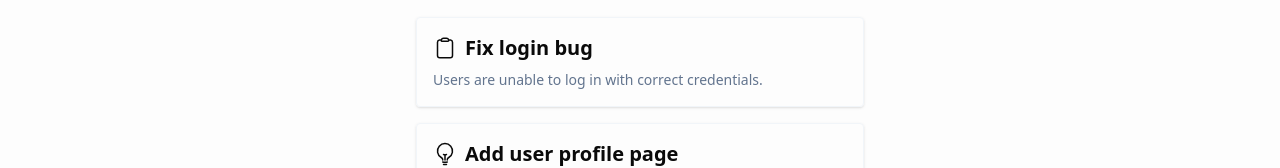
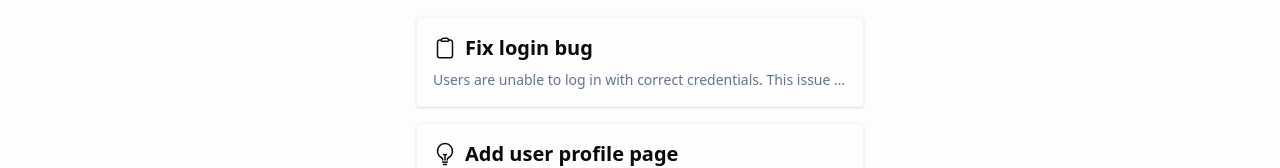
Before and after one commit to robinofskii/the-road-to-next-app, a Next.js app: page /tickets in a window 1280 px wide. Shown: the part 167-335 px from the top of the page. Built offline with nearby package versions, Linux system fonts and the light colour scheme.

Commit message:
feat: expand description for ticket to mock long descriptions

```diff
--- a/src/data.ts
+++ b/src/data.ts
@@ -11,7 +11,7 @@ export const initialTickets: Ticket[] = [
   {
     id: "1",
     title: "Fix login bug",
-    description: "Users are unable to log in with correct credentials.",
+    description: `Users are unable to log in with correct credentials.\nThis issue affects both desktop and mobile users. Error messages are inconsistent, and some users report being redirected to the homepage without explanation.\nSteps to reproduce:\n1. Go to the login page.\n2. Enter valid credentials.\n3. Click 'Login'.\nExpected: User is logged in and redirected to dashboard.\nActual: User remains on login page or is redirected to homepage.`,
     status: "OPEN",
   },
   {
```
